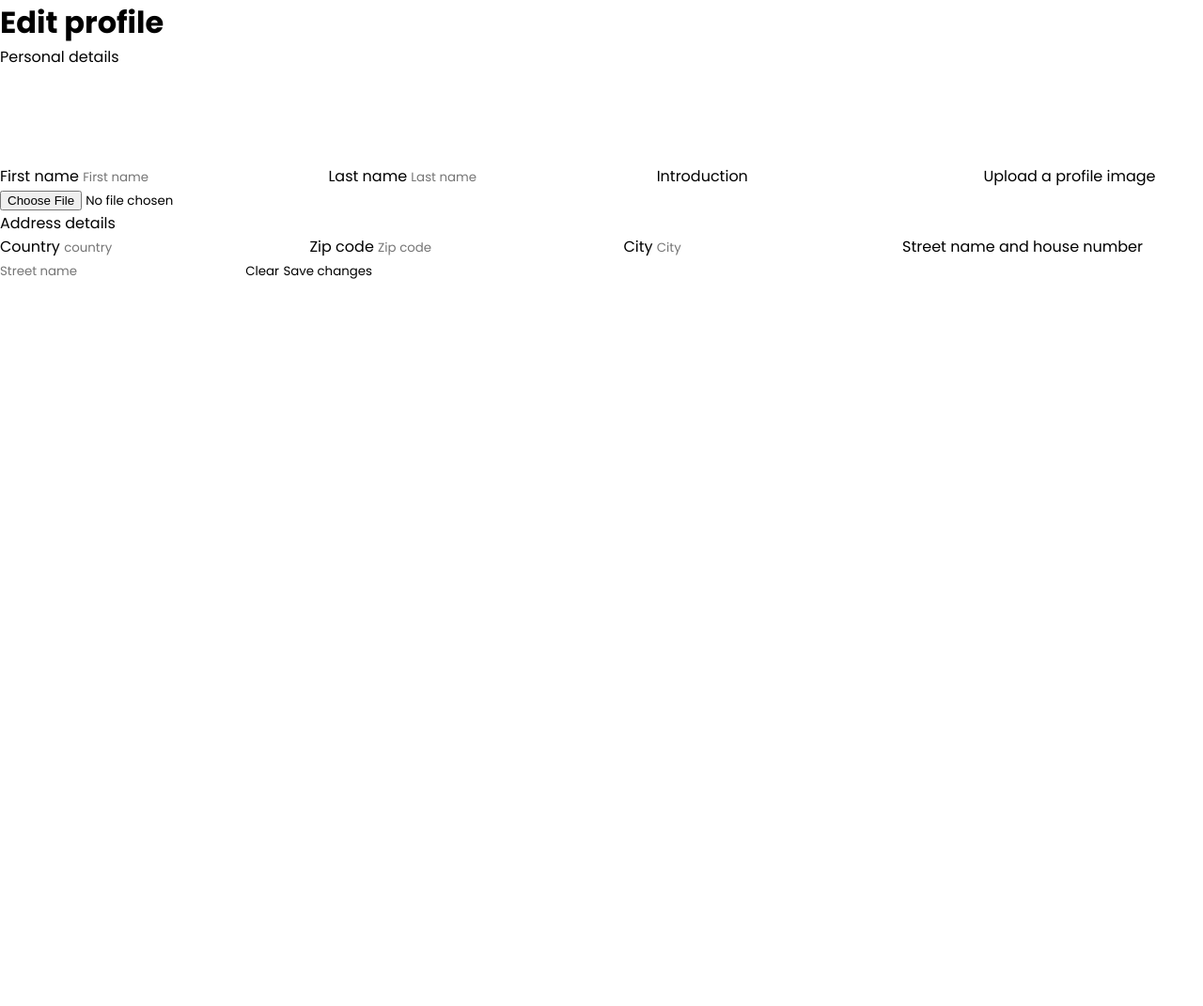
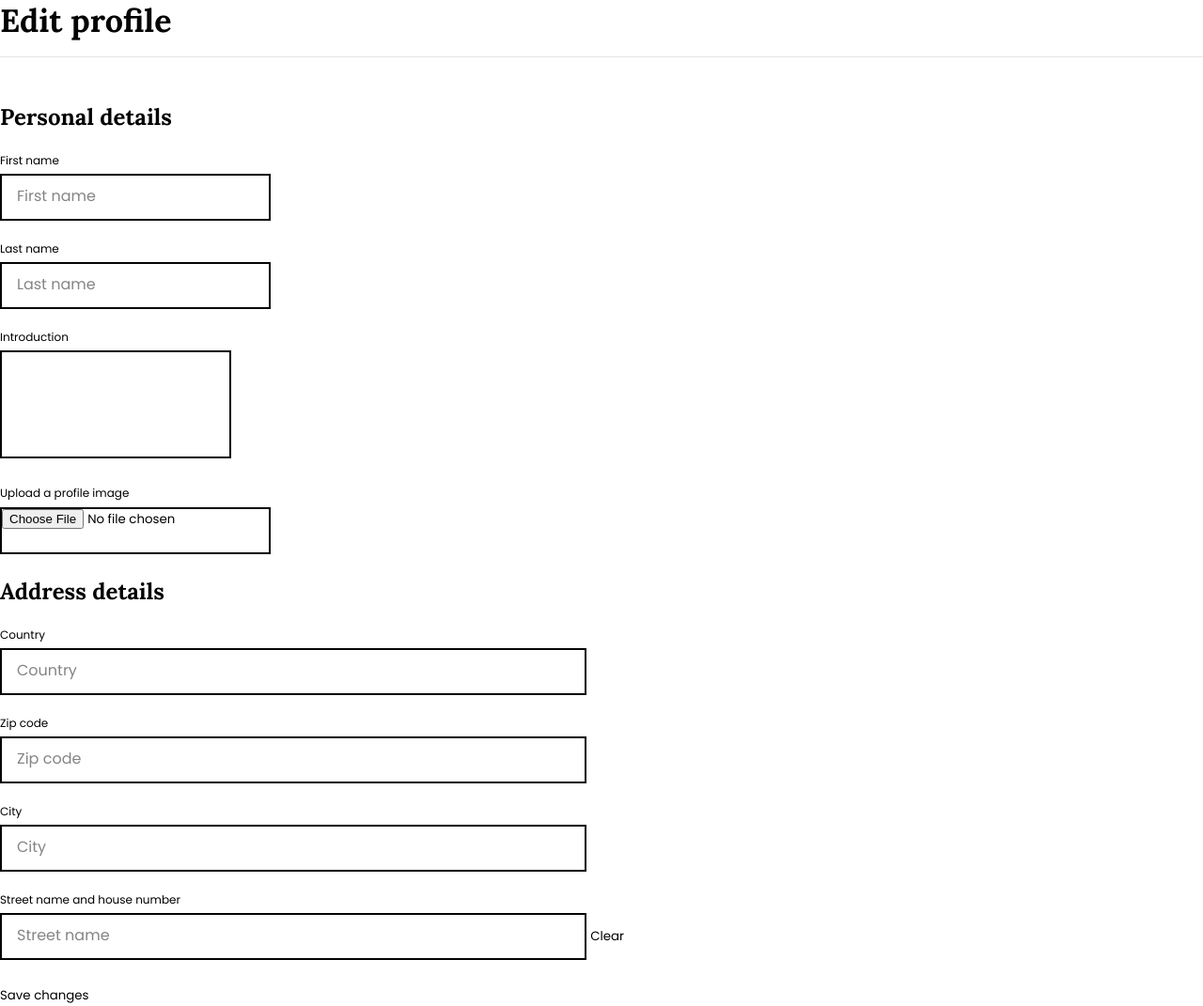
Before and after one commit to MagdK/profile-editor-javascript, a plain HTML site: page frontend/index.html in a window 1280 px wide. Shown: the whole page at 94% size. Before the commit the page ends 800 px from the top, so only its background shows below. Drawn offline with Linux system fonts and the light colour scheme; files whose address does not match are found by name.

Commit message:
Add basic styling

```diff
--- a/frontend/public/script.js
+++ b/frontend/public/script.js
@@ -11,7 +11,7 @@ function pageHeader() {
 function formComponent() {
     return `
         <form id="form">
-            <fieldset>
+            <fieldset class="personal-details">
                 <legend>Personal details</legend>
 
                 <label for="first-name">First name</label>
@@ -25,11 +25,12 @@ function formComponent() {
 
                 <label for="picture">Upload a profile image</label>
                 <input type="file" name="picture">
-
+            </fieldset>
+            <fieldset class="address-details">
                 <legend>Address details</legend>
 
                 <label for="country">Country</label>
-                <input type="text" id="country" name="country" placeholder="country">
+                <input type="text" id="country" name="country" placeholder="Country">
 
                 <label for="zip">Zip code</label>
                 <input type="text" id="zip" name="zip" placeholder="Zip code">
--- a/frontend/style.css
+++ b/frontend/style.css
@@ -7,11 +7,9 @@
     background: transparent;
     font-family: inherit;
   }
-
-a {
+  a{
     text-decoration: none;
   }
-
   a img {
     border: none;
   }
@@ -28,14 +26,129 @@ textarea {
 
   button,
   textarea,
-select {
+  select,
+  input {
     appearance: none !important;
     border-radius: 0;
 }
 
-/* RESET OVER */
+/* Reset over */
+
 
 body {
-	font-family: 'Lora', serif;
 	font-family: 'Poppins', sans-serif;
 }
+
+section {
+  width: 720px;
+  margin: 0 auto;
+  background: #FFFFFF;
+  box-shadow: 0px 2px 15px 3px rgba(0, 0, 0, 0.15);
+  border-radius: 5px;
+  padding: 48px;
+  margin-top: 48px;
+}
+
+fieldset {
+  border: none;
+}
+
+h1,
+legend {
+	font-family: 'Lora', serif;
+}
+
+h1 {
+  font-weight: 700;
+  font-size: 34px;
+  line-height: 44px;
+  color: #030303;
+}
+
+.separator {
+  height: 1px;
+  background: #E5E5E5;
+  margin-top: 16px;
+  margin-bottom: 48px;
+}
+
+.address-details {
+  width: 724px;
+}
+
+.address-details input {
+  width: 624px;
+}
+
+legend {
+	font-weight: 700;
+	font-size: 24px;
+	line-height: 32px;
+	color: #030303;
+  margin-bottom: 24px;
+  margin-top: 48px;
+}
+
+label {
+  display: block;
+  font-weight: 400;
+  font-size: 12px;
+  line-height: 12px;
+  padding-bottom: 8px;
+}
+
+input {
+	width: 288px;
+	height: 50px;
+	background: #FFFFFF;
+	border: 2px solid #030303;
+	box-sizing: border-box;
+  margin-bottom: 24px;
+}
+
+::placeholder {
+  font-weight: 400;
+  font-size: 16px;
+  line-height: 24px;
+  color: #868484;
+  padding-left: 16px;
+}
+
+textarea {
+    height: 115px;
+    background-color: #fff;
+    background: #FFFFFF;
+	  border: 2px solid #030303;
+	  box-sizing: border-box;
+    margin-bottom: 24px;
+}
+
+textarea:focus,
+input:focus {
+    color: #030303;
+    letter-spacing: 1.2px;
+    padding-left: 16px;
+}
+
+.btn-wrapper {
+  width: 624px;
+  text-align: right;
+}
+
+.btn-primary {
+  width: 170px;
+  height: 44px;
+  background: #030303;
+  color: #fff;
+  text-transform: uppercase;
+  letter-spacing: 1px;
+}
+
+.btn-secondary {
+  width: 98px;
+  height: 44px;
+  background: #fff;
+  color: #030303;
+  text-transform: uppercase;
+  letter-spacing: 1px;
+}
```
Lines whose indentation alone changed are shown as unchanged.
